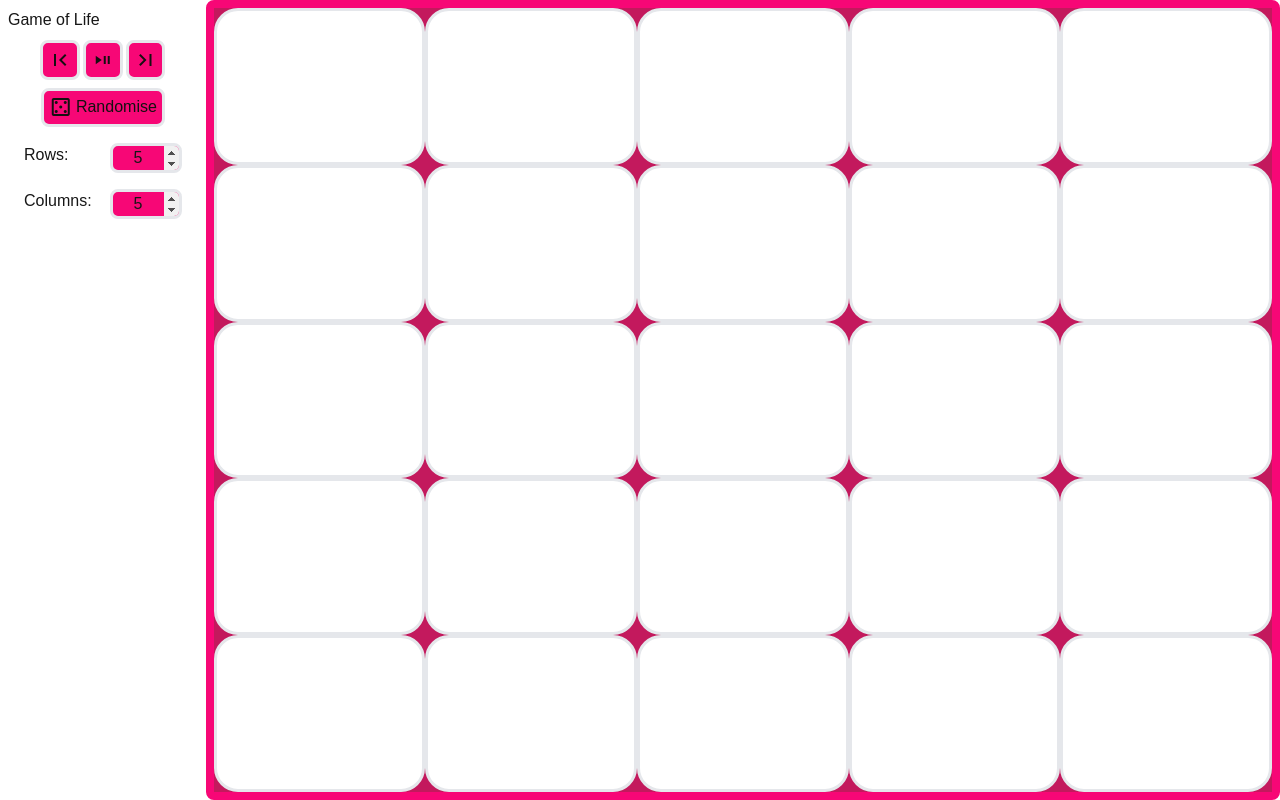
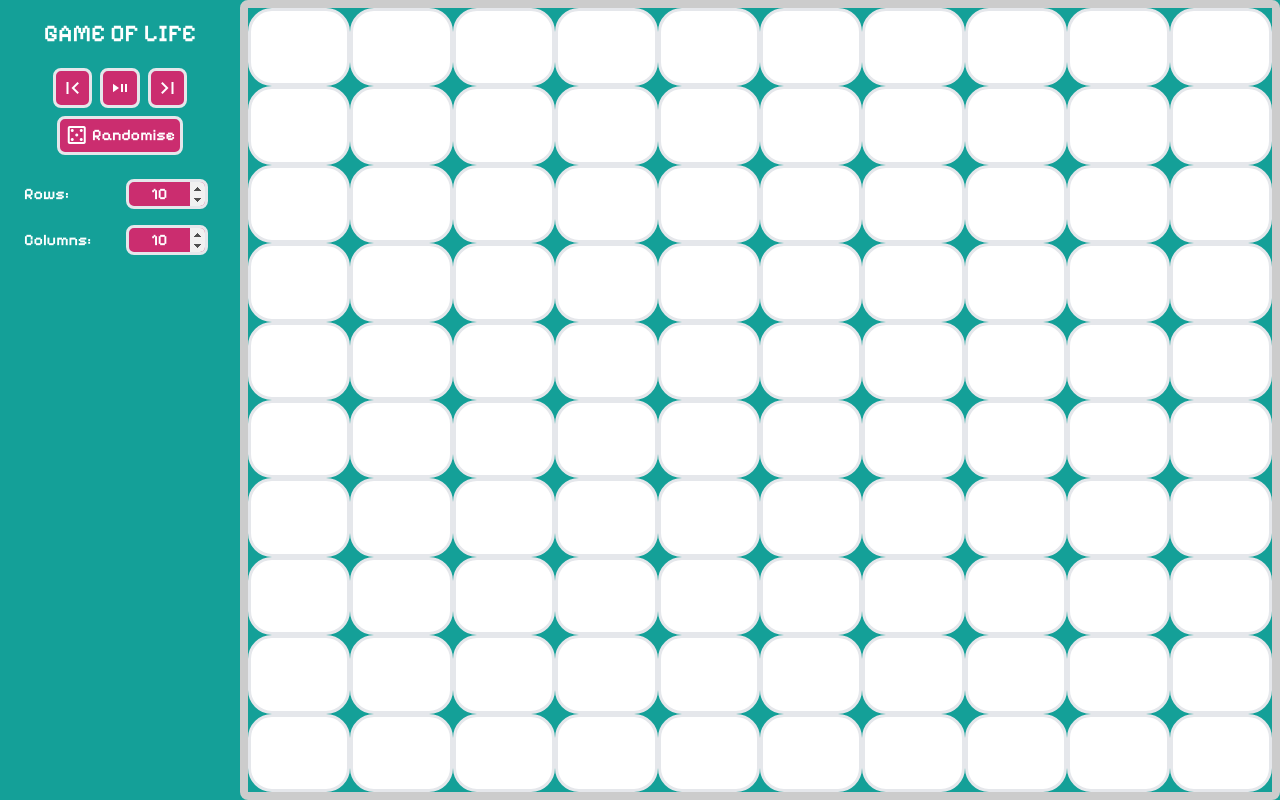
Before and after one commit to Pjstilwell/PersonalSite, a Next.js app in the folder still-peter/: page / in a window 1280 px wide. Built offline with nearby package versions, Linux system fonts and the light colour scheme.

Commit message:
Added further theming and new font

```diff
--- a/still-peter/src/app/components/controls.tsx
+++ b/still-peter/src/app/components/controls.tsx
@@ -2,7 +2,10 @@ export default function Controls(props: any) {
   const playClickedClass = props.playing ? "clicked-button" : "";
   return (
     <div className="control-wrapper">
-      <h1 className="title">Game of Life</h1>
+      <div className="title-wrapper">
+        <h1 className="title pixelify-sans-ps">GAME OF LIFE</h1>
+      </div>
+
       <div className="settings-wrapper">
         <div className="scrub-wrapper">
           <button>
@@ -23,24 +26,37 @@ export default function Controls(props: any) {
             <span className="material-symbols-outlined casino-logo-spacing">
               casino
             </span>
-            Randomise
+            <p id="randomise-para" className="pixelify-sans-ps">
+              Randomise
+            </p>
           </button>
         </div>
 
         <div className="row-col-controls-wrapper">
-          <p id="row-para">Rows:</p>
+          <div className="flexy">
+            <p id="row-para" className="pixelify-sans-ps">
+              Rows:
+            </p>
+          </div>
           <input
             id="row-input"
             type="number"
+            className="pixelify-sans-ps"
             min={0}
             max={100}
             value={props.numRows}
             onChange={(e) => props.numRowsChanged(e.target.value)}
           ></input>
-          <p id="col-para">Columns:</p>
+          <div className="flexy">
+            <p id="col-para" className="pixelify-sans-ps">
+              Columns:
+            </p>
+          </div>
+
           <input
             id="col-input"
             type="number"
+            className="pixelify-sans-ps"
             min={0}
             max={100}
             value={props.numCols}
--- a/still-peter/src/app/components/home.tsx
+++ b/still-peter/src/app/components/home.tsx
@@ -5,8 +5,8 @@ import Controls from "./controls";
 import Grid from "./grid";
 
 export default function Home() {
-  const [numRows, setNumRows] = useState(5);
-  const [numCols, setNumCols] = useState(5);
+  const [numRows, setNumRows] = useState(10);
+  const [numCols, setNumCols] = useState(10);
   const [iteration, setIteration] = useState(
     GridFunctions.initialiseZeroArray(numRows, numCols)
   );
@@ -25,7 +25,7 @@ export default function Home() {
         if (playingRef) {
           goClicked();
         }
-      }, 5000);
+      }, 500);
       return () => clearTimeout(timeoutId);
     }
   }, [playing, nextIteration]);
@@ -110,7 +110,7 @@ export default function Home() {
       {iteration.length === numRows && iteration[0]?.length === numCols ? (
         <Grid {...props} />
       ) : (
-        <div>Loading Grid...</div>
+        <div></div>
       )}
     </div>
   );
--- a/still-peter/src/app/components/square.tsx
+++ b/still-peter/src/app/components/square.tsx
@@ -22,8 +22,8 @@ export default function Square(props: any) {
   };
 
   const btnStyle = {
-    borderWidth: props.numCols + props.numRows > 100 ? "0rem" : "0.2rem",
-    borderRadius: props.numCols + props.numRows > 100 ? "0.5rem" : "1.5rem",
+    borderWidth: props.numCols + props.numRows > 70 ? "0.1rem" : "0.2rem",
+    borderRadius: `${1.5 / ((props.numCols + props.numRows) / 20)}rem`,
   };
 
   return (
--- a/still-peter/src/app/globalicons.css
+++ b/still-peter/src/app/globalicons.css
@@ -1,5 +1,13 @@
-@import url('https://fonts.googleapis.com/css2?family=Material+Symbols+Outlined');
+@import url("https://fonts.googleapis.com/css2?family=Material+Symbols+Outlined");
+@import url("https://fonts.googleapis.com/css2?family=Pixelify+Sans:wght@400..700&display=swap");
 
 .material-symbols-outlined {
   font-variation-settings: "FILL" 0, "wght" 400, "GRAD" 0, "opsz" 24;
 }
+
+.pixelify-sans-ps {
+  font-family: "Pixelify Sans", sans-serif;
+  font-optical-sizing: auto;
+  font-weight: 600;
+  font-style: normal;
+}
--- a/still-peter/src/app/globals.scss
+++ b/still-peter/src/app/globals.scss
@@ -11,6 +11,16 @@ $cp-1: #141010;
 $cp-2: #680747;
 $cp-3: #c3195d;
 $cp-4: #f70776;
+
+$cp2-1: #11e6b4;
+$cp2-2: #eb7fef;
+
+$cp3-1: #0f292f;
+$cp3-2: #14a098;
+$cp3-3: #501f3a;
+$cp3-4: #cb2d6f;
+$cp3-5: #cccccc;
+$cp3-6: #ffffff;
 
 body {
   color: var(--foreground);
@@ -37,8 +47,8 @@ body {
 button {
   width: fit-content;
   text-align: center;
-  background-color: $cp-4;
-  color: $cp-1;
+  background-color: $cp3-4;
+  color: $cp3-6;
   border-radius: 0.5rem;
   border-width: 0.2rem;
   display: flex;
@@ -48,19 +58,21 @@ button {
 }
 
 .clicked-button {
-  border-color: $cp-2;
+  border-color: $cp3-1;
+  color: $cp3-1;
 }
 
-p {
-  margin: 0.5rem;
+h1 {
+  font-size: x-large;
 }
 
 input {
-  background-color: $cp-4;
+  background-color: $cp3-4;
   text-align: center;
   border-radius: 0.5rem;
   margin: 0.5rem;
   border-width: 0.2rem;
+  color: $cp3-6;
 }
 
 input[type="number"]::-webkit-inner-spin-button,
@@ -72,30 +84,40 @@ input[type="number"]::-webkit-outer-spin-button {
   width: 100%;
   height: 100%;
   display: flex;
+  background-color: $cp3-2;
 }
 
 .page-wrapper {
   border-radius: 0.5rem;
-  border-color: $cp-4;
+  border-color: $cp3-5;
   border-width: 0.5rem;
   width: 85%;
   height: 100%;
 }
 
 .grid-wrapper {
-  background-color: $cp-3;
+  background-color: $cp3-2;
   display: flex;
   height: calc(100% / 5);
   width: 100%;
 }
 
+.title-wrapper {
+  display: flex;
+  align-items: center;
+  justify-content: center;
+  margin: 1rem;
+}
+
 .control-wrapper {
+  min-width: 15rem;
   width: 15%;
-  margin: 0.5rem;
+  background-color: $cp3-2;
+  color: $cp3-6;
 }
 
 .square-wrapper {
-  border-color: $cp-3;
+  border-color: $cp3-4;
   width: calc(100% / 5);
   height: 100%;
   display: flex;
@@ -122,7 +144,7 @@ input[type="number"]::-webkit-outer-spin-button {
   display: flex;
   align-items: center;
   justify-content: center;
-  gap: 0.2rem;
+  gap: 0.5rem;
 }
 
 .casino-logo-spacing {
@@ -130,7 +152,10 @@ input[type="number"]::-webkit-outer-spin-button {
 }
 
 .row-col-controls-wrapper {
-  margin: 0.5rem;
+  margin-top: 1rem;
+  margin-bottom: 1rem;
+  margin-left: 1.5rem;
+  margin-right: 1.5rem;
   display: grid;
   grid-template-columns: 2;
   grid-template-rows: 2;
@@ -157,9 +182,14 @@ input[type="number"]::-webkit-outer-spin-button {
 }
 
 .square-on {
-  background-color: $cp-2;
+  background-color: $cp3-4;
 }
 
 .square-off {
   background-color: white;
 }
+
+.flexy {
+  display: flex;
+  align-items: center;
+}
```
